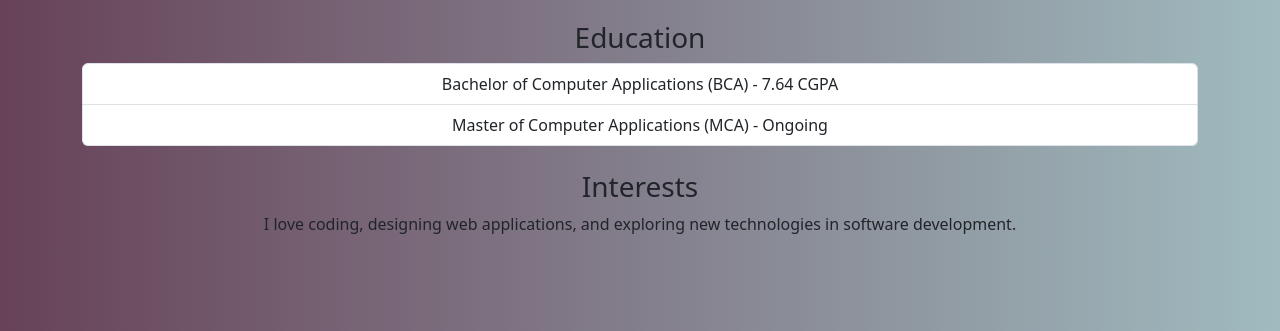
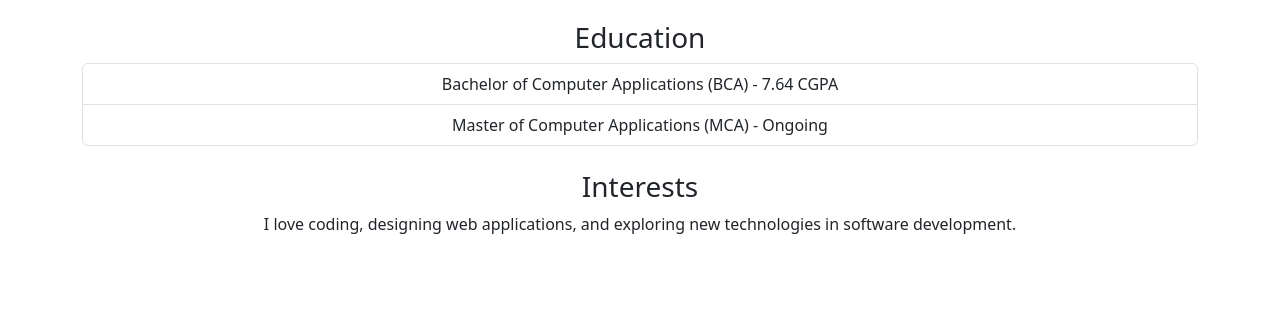
Before and after one commit to Hellyy26/portfolio, a plain HTML site: page about.html in a window 1280 px wide. Shown: the part 469-800 px from the top of the page. Drawn offline with nearby package versions, Linux system fonts and the light colour scheme.

Commit message:
Update about.html

```diff
--- a/about.html
+++ b/about.html
@@ -9,7 +9,7 @@
     <script src="https://cdnjs.cloudflare.com/ajax/libs/font-awesome/6.4.2/js/all.min.js" crossorigin="anonymous"></script>
     <style>
         body{
-            background: linear-gradient(to right, #674258, #a0bbbf);
+/*             background: linear-gradient(to right, #674258, #a0bbbf); */
         }
         body.dark-mode {
             background-color: #121212;
```
